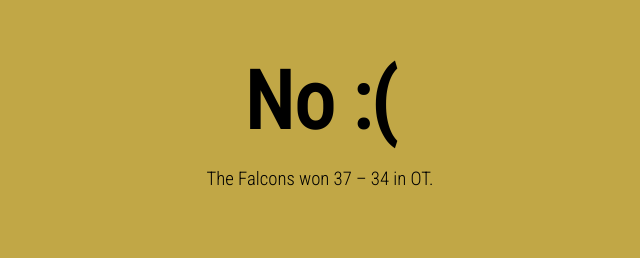
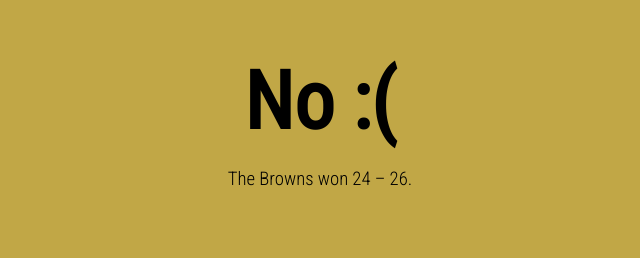
Before and after one commit to alhertz/didthesaintswin, a plain HTML site: page index.html in a window 1280 px wide. Shown: the part 270-528 px from the top of the page, 320-960 px from the left. Drawn offline with Linux system fonts and the light colour scheme.

Commit message:
Update index.html

```diff
--- a/index.html
+++ b/index.html
@@ -29,7 +29,7 @@
       <![endif]-->
       <section class="answer">
         <h1>No :(</h1>
-        <h3>The Falcons won 37 – 34 in OT.</h3>
+        <h3>The Browns won 24 – 26.</h3>
       </section>
       <footer>
         <div class="credit">
```
